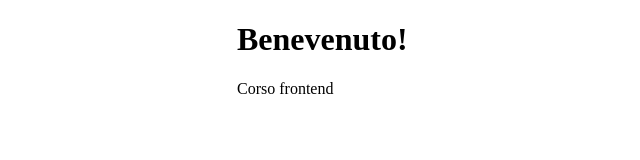
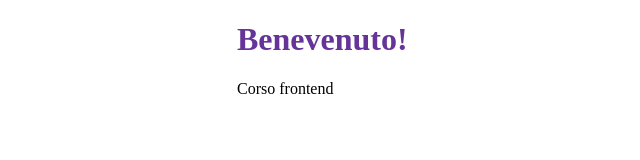
Before and after one commit to rebeccaorso/rebeccaorso.github.io, a plain HTML site: page index.html in a window 1280 px wide. Shown: the whole page, without its empty margins (103-743 px from the left). Drawn offline with Linux system fonts and the light colour scheme.

Commit message:
add color

```diff
--- a/style.css
+++ b/style.css
@@ -1,3 +1,7 @@
+h1{
+    color:rebeccapurple
+}
+
 .wrapper{
     max-width: 600px;
     margin: 0 auto;
```
